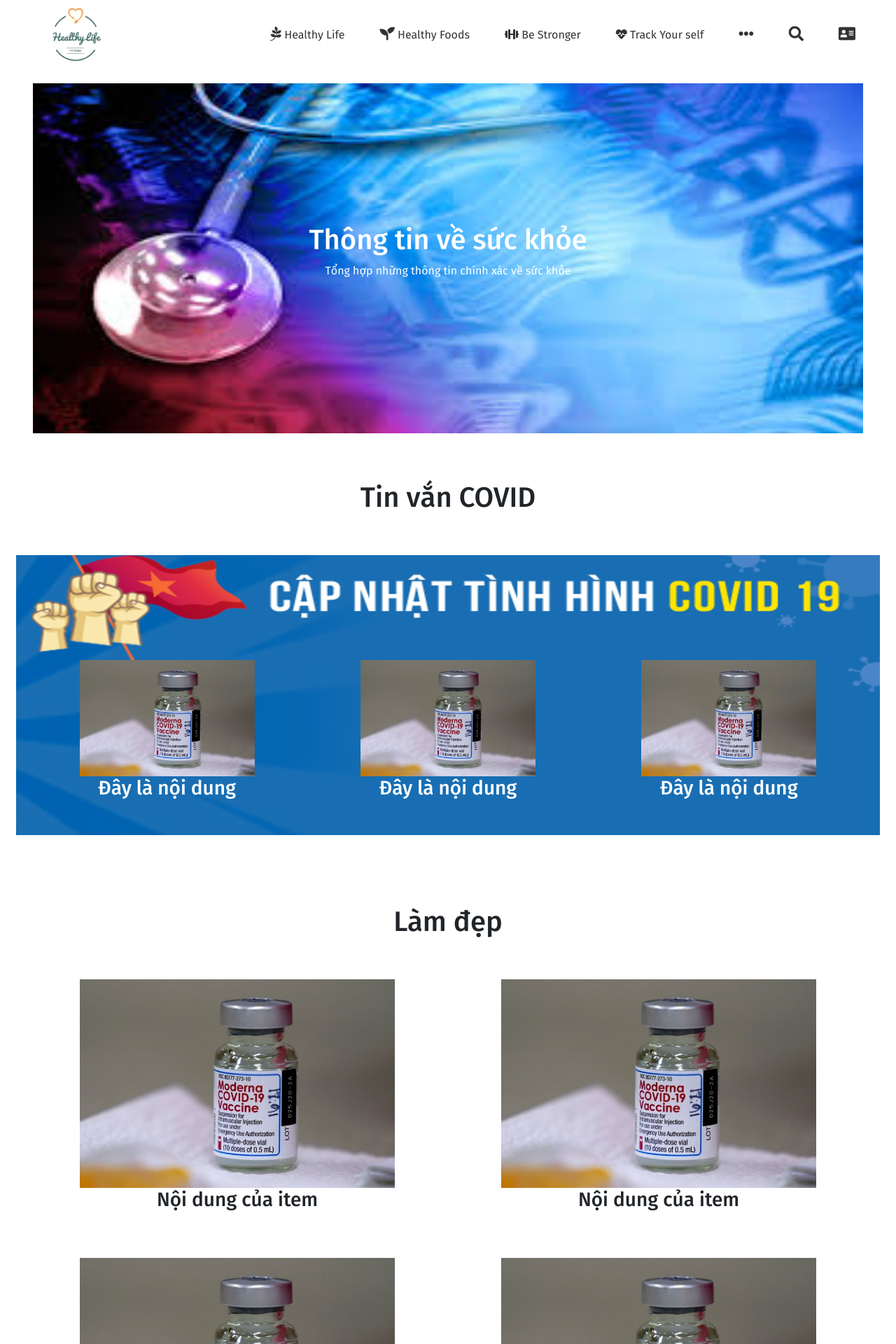
After one commit to hungnguyenpisces/F4_COVID_Project, a PHP site: page /haidm-page-news.html in a window 1280 px wide. The commit adds this page. Shown: the top 1920 px of the page at 70% size. Run offline with PHP 8.4, Linux system fonts and the light colour scheme.

Commit message:
haidm- Update khung page-news

```diff
--- /dev/null
+++ b/css/haidm-page-news.css
@@ -0,0 +1,55 @@
+.img-jumbotron{
+    width: 100%;
+    height: 500px;
+    margin-top: -50px;
+}
+.logo-img{
+    width: 100px;
+    height: 100px;
+    margin-top: -20px;
+    border-radius: 100%;
+}
+.main{
+    margin-top: -70px;
+}
+.jumbotron{
+    background-color: white !important;
+    height: 550px;
+}
+.title-jumbotron{
+    margin-top: -300px;
+    color: white;
+}
+.content-covid{
+    height: 400px;
+    margin-top: 50px;
+    display: flex;
+    background-image: url("/images/haidm-covid-background1.png");
+   background-repeat: no-repeat;
+}
+.img-covid{
+    width: 250px;
+    margin-top: 150px;
+}
+.content-covid h3{
+    color: white;
+}
+.container{
+    margin-bottom: 100px;
+}
+.img-beauty{
+    width: 450px;
+    margin-top: 50px;
+}
+.content-beauty{
+    display: flex;
+}
+.content-sex{
+   display: flex;
+   margin-top: 50px;
+}
+.img-sex{
+    width: 400px;
+    margin-bottom: 20px;
+    margin-top: -10px;
+}
--- /dev/null
+++ b/css/header.css
@@ -0,0 +1,110 @@
+* {
+    padding: 0;
+    margin: 0;
+    box-sizing: border-box;
+  }
+  body {
+    margin: 25px 0;
+    font-family: "Fira Sans";
+    font-size: 1em;
+    /* color: #ffffff; */
+    /* background-color: #d9ef81; */
+    /* background-image: linear-gradient(to right, #6cbe03, #f4a700); */
+  }
+  .container {
+    max-width: 1234px;
+    margin: 0 auto;
+  }
+  .header a {
+    display: block;
+    color: #333333;
+    text-decoration: none;
+    text-align: center;
+    line-height: 50px;
+    border-radius: 10px;
+    padding: 0px 20px;
+    transition: all 0.25s ease-in-out 0s;
+    background-blend-mode: overlay;
+  }
+  .header a:hover {
+    background-color: rgba(255, 255, 255, 0.2);
+    box-shadow: rgb(31 47 71 / 25%) 0px 20px 40px, rgb(0 0 0 / 10%) 0px 1px 5px,
+      rgb(255 255 255 / 40%) 0px 0px 0px 0.5px inset;
+  }
+  .nav {
+    height: 50px;
+    width: 100%;
+    display: flex;
+    flex-flow: row wrap;
+    justify-content: space-between;
+  }
+  .menu ul {
+    position: relative;
+    display: grid;
+    grid-template-columns: repeat(7, auto);
+    gap: 10px;
+    list-style: none;
+  }
+  #hidden-menu {
+    z-index: 999;
+    grid-template-columns: auto !important;
+    position: absolute;
+    margin-top: 10px;
+    padding: 20px;
+    background: rgba(15, 14, 71, 0.3);
+    box-shadow: rgb(255 255 255 / 20%) 0px 0px 0px 0.5px inset;
+    backdrop-filter: blur(40px) brightness(80%) saturate(150%);
+    border-radius: 10px;
+    visibility: visible;
+    opacity: 1;
+    transition: all 0.8s cubic-bezier(0.075, 0.82, 0.165, 1) 0s;
+    transform-origin: center top;
+  }
+  #hidden-menu a {
+    color: #ffffff;
+  }
+  #search-form {
+    z-index: 999;
+    position: absolute;
+    max-width: 360px;
+    width: 100%;
+    min-width: 320px;
+    margin-top: 10px;
+    gap: 10px;
+    padding: 10px;
+    right: 0px;
+    background: rgba(15, 14, 71, 0.3);
+    box-shadow: rgb(255 255 255 / 20%) 0px 0px 0px 0.5px inset;
+    backdrop-filter: blur(40px) brightness(80%) saturate(150%);
+    border-radius: 10px;
+    pointer-events: visible;
+    opacity: 1;
+    transition: all 0.8s cubic-bezier(0.075, 0.82, 0.165, 1) 0s;
+    transform-origin: center top;
+    transform: skewY(0deg) rotate(0deg) translateY(0px);
+  }
+  #search-form .form-control {
+    height: 100%;
+    width: 100%;
+    /* background: linear-gradient(
+      rgba(99, 106, 150, 0.4) 0%,
+      rgba(182, 186, 214, 0.25) 100%
+    ); */
+    outline: none;
+    border: none;
+    border-radius: 30px;
+    box-shadow: rgb(0 0 0 / 15%) 0px 20px 40px,
+      rgb(255 255 255 / 30%) 0px 0px 0px 0.5px inset;
+    box-sizing: border-box;
+    padding: 10px;
+    font-style: normal;
+    font-weight: normal;
+    font-size: 16px;
+    line-height: 130%;
+    color: rgb(255, 255, 255);
+    transition: all 1s cubic-bezier(0.075, 0.82, 0.165, 1) 0s;
+  }
+  #myModal {
+    background-color: rgba(0, 0, 0, 0.2);
+    backdrop-filter: blur(20px) saturate(100%);
+  }
--- /dev/null
+++ b/haidm-page-news.html
@@ -0,0 +1,199 @@
+<!DOCTYPE html>
+<html lang="en">
+
+<head>
+    <meta charset="UTF-8" />
+    <meta http-equiv="X-UA-Compatible" content="IE=edge" />
+    <meta name="viewport" content="width=device-width, initial-scale=1.0" />
+    <title>Healthy Life News</title>
+
+    <link rel="stylesheet" href="https://maxcdn.bootstrapcdn.com/bootstrap/4.5.2/css/bootstrap.min.css">
+    <script src="https://ajax.googleapis.com/ajax/libs/jquery/3.5.1/jquery.min.js"></script>
+    <script src="https://cdnjs.cloudflare.com/ajax/libs/popper.js/1.16.0/umd/popper.min.js"></script>
+    <script src="https://maxcdn.bootstrapcdn.com/bootstrap/4.5.2/js/bootstrap.min.js"></script>
+    <link
+        href="https://fonts.googleapis.com/css?family=Fira+Sans:100,100italic,200,200italic,300,300italic,regular,italic,500,500italic,600,600italic,700,700italic,800,800italic,900,900italic"
+        rel="stylesheet" />
+    <link rel="stylesheet" href="https://use.fontawesome.com/releases/v5.15.3/css/all.css"
+        integrity="sha384-SZXxX4whJ79/gErwcOYf+zWLeJdY/qpuqC4cAa9rOGUstPomtqpuNWT9wdPEn2fk" crossorigin="anonymous" />
+    <link rel="stylesheet" href="/css/header.css" type="text/css" />
+    <link rel="stylesheet" href="/css/haidm-page-news.css" type="text/css">
+</head>
+
+<body>
+    <div class="header">
+        <div class="container">
+            <div class="nav">
+                <div class="logo">
+                    <a href="" style="font-size: 20px; font-weight: 700;">
+                        <img class="logo-img" src="images/haidm-logo.jpg" alt="">
+                    </a>
+                </div>
+                <!-- Đặt link vào navbar -->
+                <div class="menu">
+                    <ul>
+                        <li><a href="#"><i class="fab fa-pagelines fa-lg"></i> Healthy Life</a></li>
+                        <li><a href="#"><i class="fas fa-seedling fa-lg"></i> Healthy Foods</a></li>
+                        <li><a href="#"><i class="fas fa-dumbbell"></i> Be Stronger</a></li>
+                        <li><a href="#"><i class="fas fa-heartbeat"></i> Track Your self</a></li>
+                        <li>
+                            <a id="sub-menu" href="#"><i class="fas fa-ellipsis-h fa-lg"></i></a>
+                            <ul id="hidden-menu" style="display: none;">
+                                <li><a href="##">Quick link 1</a></li>
+                                <li><a href="##">Quick link 2</a></li>
+                                <li><a href="##">Quick link 3</a></li>
+                                <li><a href="##">Quick link 4</a></li>
+                            </ul>
+                        </li>
+                        <li>
+                            <a id="search-icon" href="#"><i class="fas fa-search fa-lg"></i></a>
+                            <div id="search-form" style="display: none;">
+                                <input type="text" name="search" placeholder="Search" id="" class="form-control" />
+                            </div>
+                        </li>
+                        <li>
+                            <a data-toggle="modal" data-target="#myModal" href="#"><i
+                                    class="fas fa-address-card fa-lg"></i></a>
+                        </li>
+                    </ul>
+                </div>
+                <!-- Hết khu vực đặt link navbar -->
+            </div>
+
+            <!-- The Modal Sign In / Sign Up-->
+            <div class="modal fade" id="myModal">
+                <div class="modal-dialog modal-dialog-centered modal-lg" style="margin-top: -100px;">
+                    <div class="modal-content" style="padding: 20px;">
+                        <div class="container">
+                            <h2>Sign In / Sign Up</h2>
+                            <form action="#">
+                                <div class="form-group">
+                                    <label for="email">Email:</label>
+                                    <input type="email" class="form-control" id="email" placeholder="Enter email"
+                                        name="email" required>
+                                </div>
+                                <div class="form-group">
+                                    <label for="pwd">Password:</label>
+                                    <input type="password" class="form-control" id="pwd" placeholder="Enter password"
+                                        name="pswd" required>
+                                </div>
+                                <div class="form-group form-check">
+                                    <label class="form-check-label">
+                                        <input class="form-check-input" type="checkbox" name="remember"> Remember me
+                                    </label>
+                                </div>
+                                <button type="submit" class="btn btn-success">Sign In</button>
+                                <button type="submit" class="btn btn-primary">Sign Up</button>
+                            </form>
+                        </div>
+                        <!-- Modal footer -->
+                        <div class="modal-footer">
+                            <button type="button" class="btn btn-danger" data-dismiss="modal">Close</button>
+                        </div>
+
+                    </div>
+                </div>
+            </div>
+        </div>
+    </div>
+    <div class="main">
+        <div class="jumbotron">
+            <div class="container text-center">
+                <img class="img-jumbotron" src="images/haidm-category-news.jpg" alt="">
+                <div class="title-jumbotron">
+                    <h1>Thông tin về sức khỏe</h1>
+                    <p>Tổng hợp những thông tin chính xác về sức khỏe</p>
+                </div>
+            </div>
+        </div>
+    </div>
+    <div class="container text-center">
+        <h1>Tin vắn COVID</h1>
+        <div class="row">
+            <div class="content-covid col-md-12">
+                <div class="col-sm-4">
+                    <a href="#"> <img class="img-covid" src="/images/haidm-covid1.jpg" alt=""></a>
+                    <h3>Đây là nội dung</h3>
+                </div>
+                <div class="col-sm-4">
+                    <a href="#"> <img class="img-covid" src="/images/haidm-covid1.jpg" alt=""></a>
+                    <h3>Đây là nội dung</h3>
+                </div>
+                <div class="col-sm-4">
+                    <a href="#"> <img class="img-covid" src="/images/haidm-covid1.jpg" alt=""></a>
+                    <h3>Đây là nội dung</h3>
+                </div>
+            </div>
+        </div>
+    </div>
+    <div class="container text-center">
+        <h1>Làm đẹp</h1>
+        <div class="row">
+            <div class="content-beauty col-md-12">
+                <div class="col-sm-6">
+                    <figure>
+                        <a href="#"><img class="img-beauty" src="/images/haidm-covid1.jpg" alt=""></a>
+                        <figcaption>
+                            <h3>Nội dung của item</h3>
+                        </figcaption>
+                    </figure>
+                    <figure>
+                        <a href="#"><img class="img-beauty" src="/images/haidm-covid1.jpg" alt=""></a>
+                        <figcaption>
+                            <h3>Nội dung của item</h3>
+                        </figcaption>
+                    </figure>
+                </div>
+                <div class="col-sm-6">
+                    <figure>
+                        <a href="#"><img class="img-beauty" src="/images/haidm-covid1.jpg" alt=""></a>
+                        <figcaption>
+                            <h3>Nội dung của item</h3>
+                        </figcaption>
+                    </figure>
+                    <figure>
+                        <a href="#"><img class="img-beauty" src="/images/haidm-covid1.jpg" alt=""></a>
+                        <figcaption>
+                            <h3>Nội dung của item</h3>
+                        </figcaption>
+                    </figure>
+                </div>
+            </div>
+        </div>
+    </div>
+    <div class="container text-center">
+        <h1>Sức khỏe giới tính</h1>
+        <div class="row">
+            <div class="content-sex col-md-12">
+                    <div class="col-sm-4">
+                        <a href="#"><img class="img-sex" src="/images/haidm-covid1.jpg" alt=""></a>
+                    </div>
+                    <div class="col-sm-8">
+                        <h3>Nội dung của item</h3>
+                    </div>
+            </div>
+            <div class="content-sex col-md-12">
+                <div class="col-sm-4">
+                    <a href="#"><img class="img-sex" src="/images/haidm-covid1.jpg" alt=""></a>
+                </div>
+                <div class="col-sm-8">
+                    <h3>Nội dung của item</h3>
+                </div>
+        </div>
+        <div class="content-sex col-md-12">
+            <div class="col-sm-4">
+                <a href="#"><img class="img-sex" src="/images/haidm-covid1.jpg" alt=""></a>
+            </div>
+            <div class="col-sm-8">
+                <h3>Nội dung của item</h3>
+            </div>
+    </div>
+        </div>
+
+    </div>
+    <div class="footer"></div>
+
+    <script src="/js/navbar.js"></script>
+</body>
+
+</html>
```
Also changed, not shown: css/haidm-page1.css (+2 -6 lines), haidm-page1.html (+8 -6 lines), images/haidm-covid-background.png (added), images/haidm-covid-background1.png (added), images/haidm-covid1.jpg (added).
